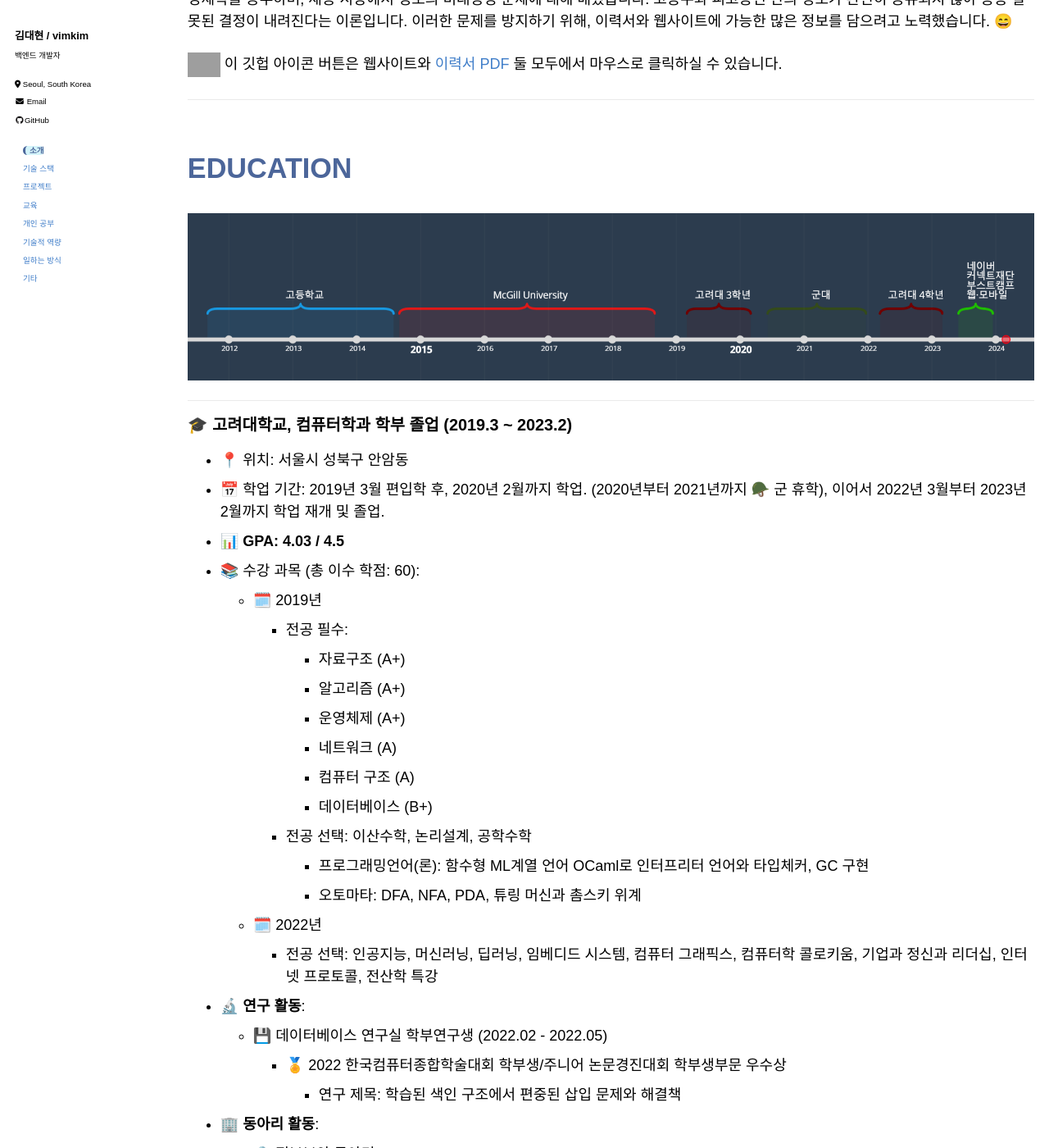
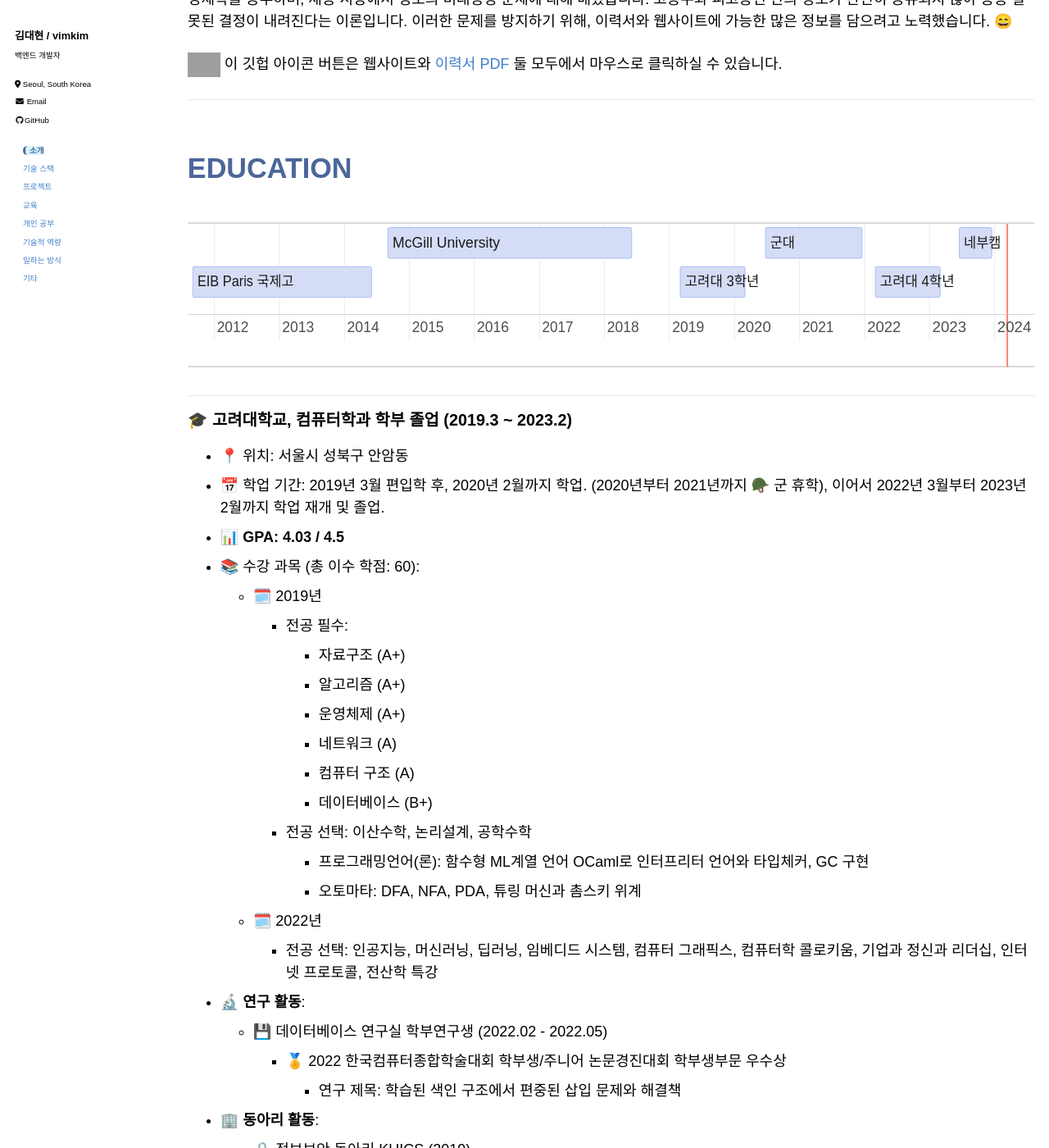
Before and after one commit to vimkim/vimkim.github.io, a Jekyll site: the page built from _pages/about.md, in a window 1280 px wide and 1400 px high, scrolled down 695 px. Shown: the whole window at 82% size. Built offline with Jekyll 4.4.1, drawn with Linux system fonts in a browser that asks for light colours; some web fonts are replaced; grey boxes are pictures that could not be loaded.

Commit message:
timeline svg

```diff
--- a/_pages/about.md
+++ b/_pages/about.md
@@ -56,7 +56,11 @@ redirect_from:
 
 ## EDUCATION
 
-![timeline](/images/timeline.png)
+<!-- ![timeline](/images/timeline.png) -->
+<p align="center">
+  <img src="/images/timeline.svg" alt="timeline">
+</p>
+<!-- <div id="visualization"></div> -->
 
 ### 🎓 고려대학교, 컴퓨터학과 학부 졸업 (2019.3 ~ 2023.2)
 
```
Also changed, not shown: _layouts/single.html (+37 -0 lines), images/timeline.png, images/timeline.svg (added).
